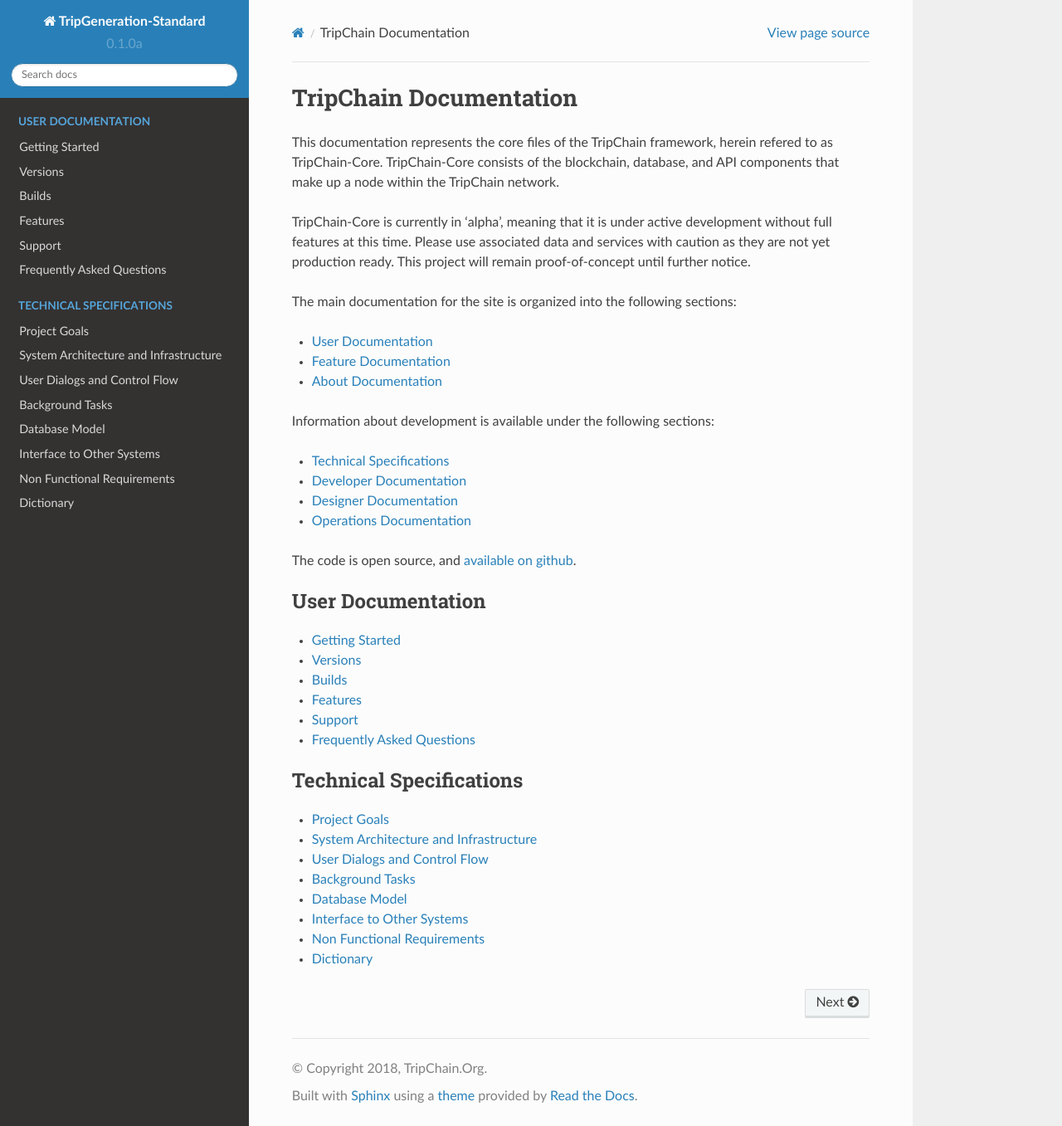
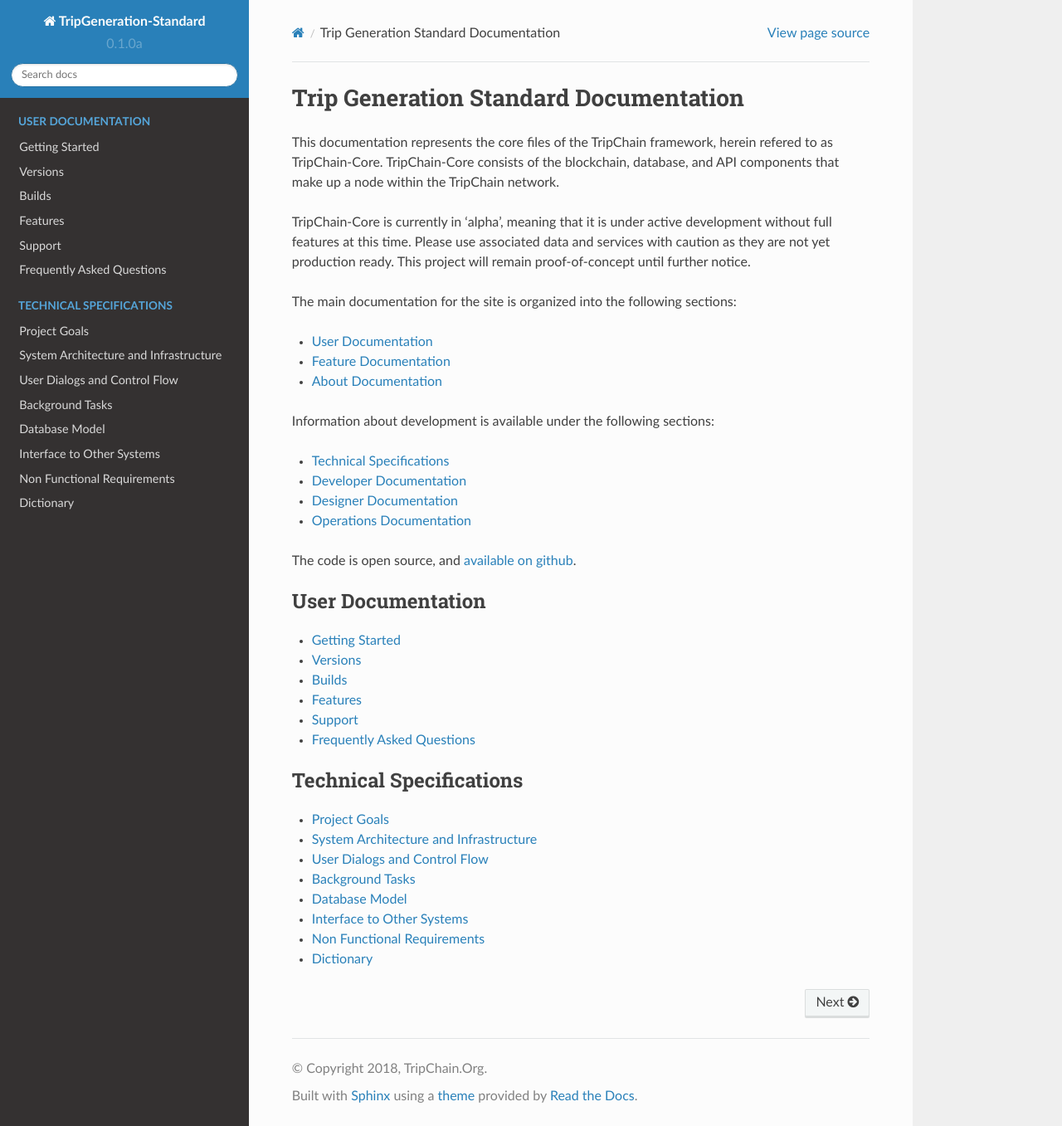
Before and after one commit to TripChain/TripGeneration-Standard, a Sphinx documentation site: the page built from source/index.rst, in a window 1280 px wide and 1357 px high. Shown: the whole window at 83% size. Built offline with Sphinx 7.4.7 and the Read the Docs theme 2.0.0, drawn with Linux system fonts in a browser that asks for light colours; pages that are not in the unit, such as notebooks, are missing from menus.

Commit message:
Update index.rst

```diff
--- a/source/index.rst
+++ b/source/index.rst
@@ -1,5 +1,5 @@
-TripChain Documentation
-=======================
+Trip Generation Standard Documentation
+======================================
 
 This documentation represents the core files of the TripChain framework, herein refered to as TripChain-Core. TripChain-Core consists of the blockchain, database, and API components that make up a node within the TripChain network.
 
```
